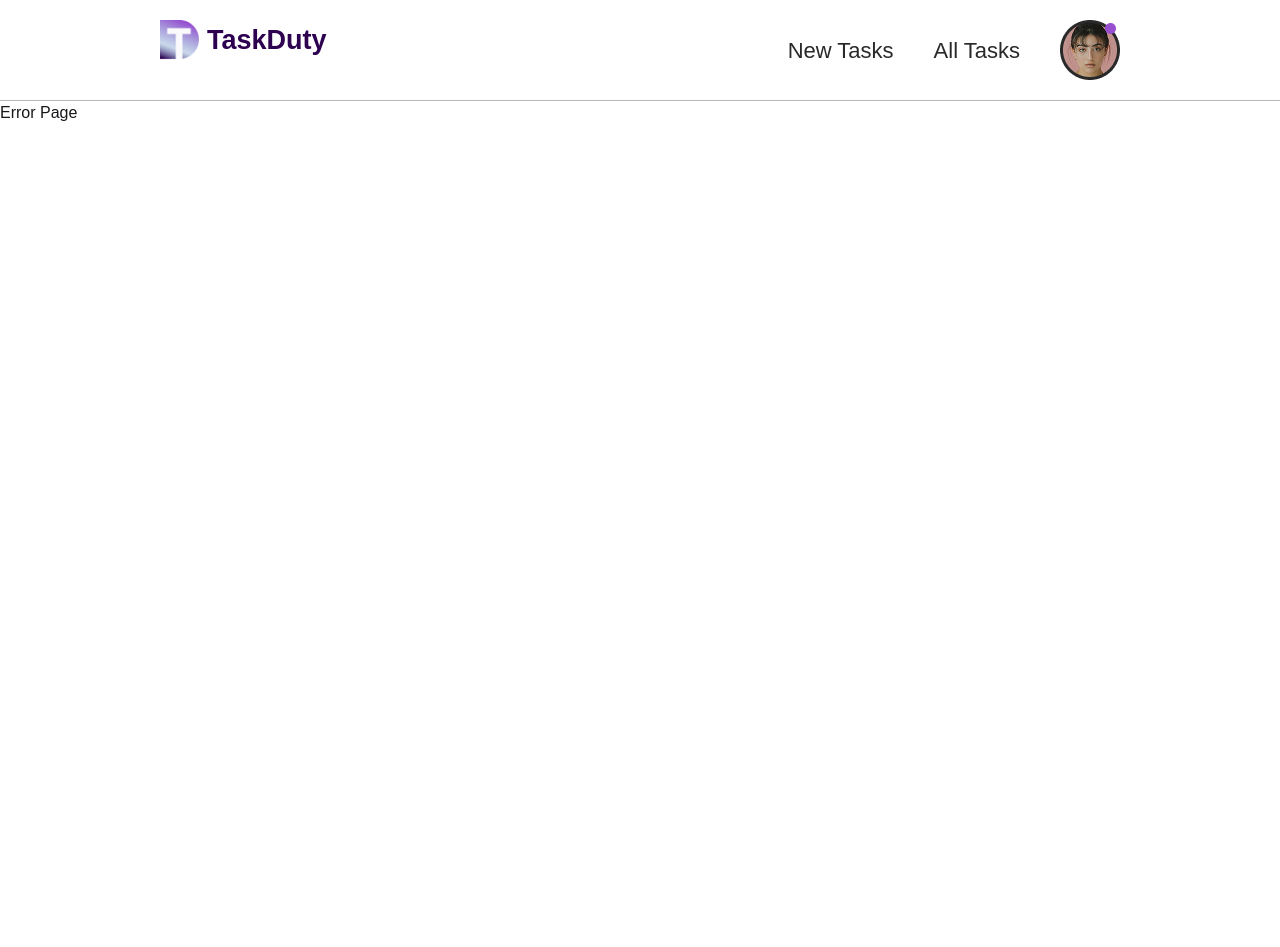
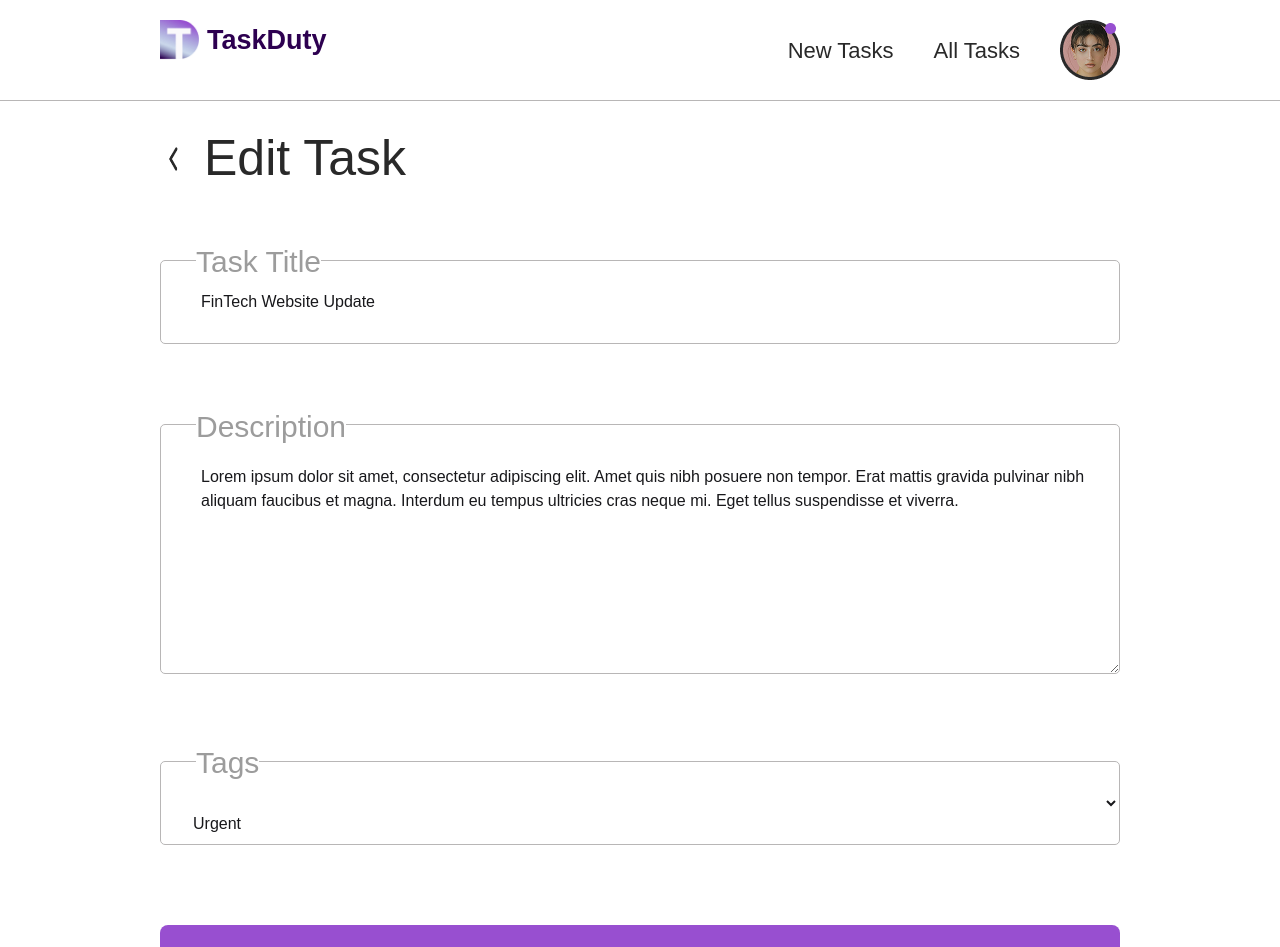
Before and after one commit to hilaryudo/Task-Duty-App, a React (Vite) app: page /task-id/1 in a window 1280 px wide. Shown: the top 947 px of the page. Before the commit the page ends 800 px from the top, so only its background shows below. Built offline with nearby package versions, Linux system fonts and the light colour scheme; a web font is replaced by a local one.

Commit message:
added new task

```diff
--- a/src/App.jsx
+++ b/src/App.jsx
@@ -3,6 +3,7 @@ import Home from "./pages/Home"
 import AllTasks from "./pages/AllTasks"
 import NewTask from "./pages/NewTask"
 import ErrorPage from "./pages/ErrorPage"
+import EditTask from "./pages/EditTask"
 import Navbar from "./layout/Navbar"
 
 function App() {
@@ -16,6 +17,7 @@ function App() {
         <Route path="/" element={<Home/>}/>
         <Route path="/all-tasks" element={<AllTasks/>}/>
         <Route path="/new-task" element={<NewTask/>}/>
+        <Route path="/task-id/:taskId" element={<EditTask/>}/>
         <Route path="*" element={<ErrorPage/>}/>
       </Routes>
     </BrowserRouter>
--- /dev/null
+++ b/src/components/Form.jsx
@@ -0,0 +1,56 @@
+import React from 'react'
+import prev from '../assets/prev.png'
+import { Link } from 'react-router-dom'
+import ScrollToTop from './ScrollToTop'
+
+const Form = ({ formTitle, formData, onChange, onSubmit }) => {
+    return (
+        <div>
+            <main>
+                <div className='flex items-center gap-4 pb-16'>
+                    <Link to="/all-tasks" className='flex items-center gap-4'>
+                        <img src={prev} alt="Previous img" className='w-[15px] md:w-7 h-6 md:h-10' />
+                        <span className='text-[#292929] text-[50px] font-medium'>
+                            {formTitle}
+                        </span>
+                    </Link>
+
+                </div>
+
+                <form onSubmit={onSubmit} className='flex flex-col gap-10 md:gap-20'>
+                    <div className='relative'>
+                        <label htmlFor="task-title" className='absolute bottom-15 left-9 font-normal text-[30px] text-[#9C9C9C] bg-white'>Task Title</label>
+                        <input type="text"
+                            className='w-full border border-[#B8B6B6] h-[84px] rounded-[5px] outline-none ps-10 placeholder:text-[#CCCCCC] placeholder:text-[18px] md:placeholder:text-[22px] placeholder:font-normal'
+                            placeholder='E.g Project Defense, Assignment...' id="task-title" name="taskTitle" value={formData.taskTitle} onChange={onChange} />
+                    </div>
+
+                    <div className='relative'>
+                        <label htmlFor="description" className='absolute bottom-58 left-9 font-normal text-[30px] text-[#9C9C9C] bg-white'>Description</label>
+                        <textarea name="description" id="description" className='w-full border border-[#B8B6B6] h-[250px] rounded-[5px] outline-none ps-10 pt-10 placeholder:text-[#CCCCCC] placeholder:text-[18px] md:placeholder:text-[22px] placeholder:font-normal'
+                            placeholder='Briefly describe your task...' value={formData.description} onChange={onChange}></textarea>
+                    </div>
+
+                    <div className='relative'>
+                        <label htmlFor="tag" className='absolute bottom-15 left-9 font-normal text-[30px] text-[#9C9C9C] bg-white'>Tags</label>
+                        <select name="tag" id="tag" className='w-full border border-[#B8B6B6] h-[84px] rounded-[5px] outline-none ps-7 pt-10' value={formData.tag} onChange={onChange}>
+                            <option value="" disabled selected className='font-normal text-[18px] text-red-700'> Urgent   Important
+                            </option>
+                            <option value="Urgent">Urgent</option>
+                            <option value="Important">Important</option>
+                        </select>
+                    </div>
+
+                    <div>
+                        <button className='bg-[#984FD0] w-full rounded-lg text-[35px] text-[#FAF9FB] font-medium px-[25px] py-2.5'>Done</button>
+                    </div>
+                    <div>
+                        <ScrollToTop />
+                    </div>
+                </form>
+            </main>
+        </div>
+    )
+}
+
+export default Form
--- a/src/components/Mapped.jsx
+++ b/src/components/Mapped.jsx
@@ -10,7 +10,7 @@ const Mapped = ({ _id, taskTitle, description, tag }) => {
                 <h1 className={`${tag === "Urgent" ? "text-[#F38383]" : "text-[#73C3A6]"} md:text-[24px] text-[20px] font-normal md:font-[300px] pt-6 px-2`}>{tag}</h1>
                 <div className='flex items-center gap-4 md:gap-8 py-4 px-3 text-[14px] md:text-[24px] font-normal md:font-medium'>
                     <button className='bg-[#974FD0] cursor-pointer w-16 md:w-[126px] h-10 md:h-[50px] rounded-lg flex justify-center items-center'>
-                        <Link className='flex items-center gap-2.5 px-2'>
+                        <Link to={`/task-id/${_id}`} className='flex items-center gap-2.5 px-2'>
                             <img src={edit} alt="Edit logo" className='w-4 md:w-6 h-6' />
                             <span className='text-[#FAF9FB] hidden md:block'>Edit</span>
                         </Link>
--- a/src/components/ScrollToTop.jsx
+++ b/src/components/ScrollToTop.jsx
@@ -6,7 +6,7 @@ const ScrollToTop = () => {
     }
   return (
     <div>
-        <p onClick={onTop} className='cursor-pointer font-normal text-[#974FD0] text-[24px] underline text-center py-7'>Back To Top</p>
+        <p onClick={onTop} className='cursor-pointer font-normal text-[#974FD0] text-[24px] underline text-center py-4'>Back To Top</p>
     </div>
   )
 }
--- a/src/pages/EditTask.jsx
+++ b/src/pages/EditTask.jsx
@@ -1,11 +1,41 @@
-import React from 'react'
+import React, { useState, useEffect } from 'react'
+import { useParams } from 'react-router-dom'
+import Form from '../components/Form'
+import { taskData } from '../db'
 
 const EditTask = () => {
+  const [formData, setFormData] = useState({
+    taskTitle: '',
+    description: '',
+    tag: ''
+  })
+
+  const { taskId } = useParams();
+  const findTask = taskData.find((taskDatum) => String(taskDatum._id) === String(taskId));
+
+  const handleChange = (e) => {
+    const { name, value } = e.target;
+    setFormData((prev) => ({ ...prev, [name]: value }))
+  }
+
+  const handleSubmit = (e) => {
+    e.preventDefault();
+  }
+  useEffect(() => {
+    if (findTask) {
+      setFormData({
+        taskTitle: findTask.taskTitle || "",
+        description: findTask.description || "",
+        tag: findTask.tag || ""
+      })
+    }
+  }, [findTask])
+
   return (
     <div>
-        <main>
-        <h1>Edit Task</h1>
-        </main>
+      <main className='wrapper'>
+        <Form formTitle="Edit Task" formData={formData} onChange={handleChange} onSubmit={handleSubmit} />
+      </main>
     </div>
   )
 }
--- a/src/pages/NewTask.jsx
+++ b/src/pages/NewTask.jsx
@@ -1,10 +1,27 @@
+import { useState } from 'react'
 import React from 'react'
+import Form from '../components/Form'
 
 const NewTask = () => {
+  const [formData, setFormData] = useState({
+    taskTitle: '',
+    description: '',
+    tag: ''
+  })
+
+  const handleChange = (e) => {
+    const{ name, value } = e.target;
+    setFormData((prev) => ({...prev, [name]: value}))
+  }
+
+  const handleSubmit = (e) => {
+    e.preventDefault();
+  }
+
   return (
     <div>
-        <main>
-        <h1>New Task</h1>
+        <main className='wrapper'>
+            <Form formTitle="New Task" formData={formData} onChange={handleChange} onSubmit={handleSubmit} />
         </main>
     </div>
   )
```
Also changed, not shown: src/assets/prev.png (added).
